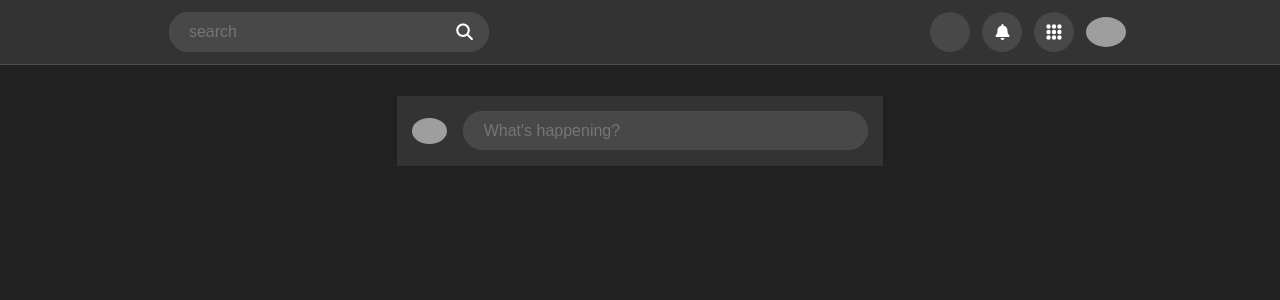
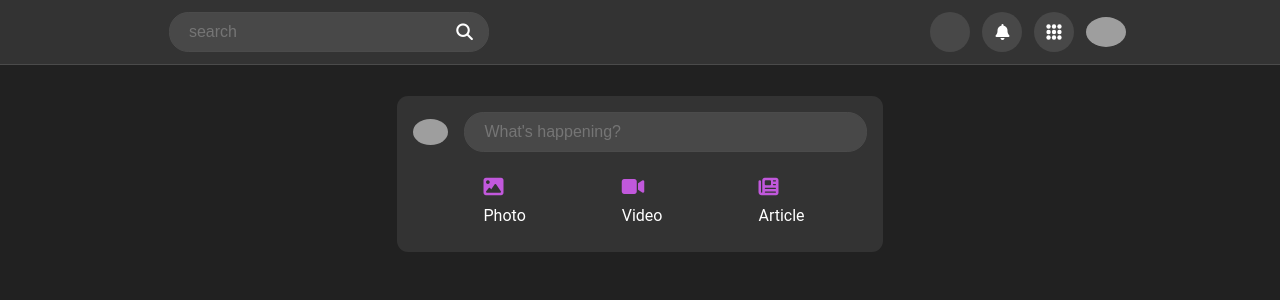
Before and after one commit to admclamb/social-media-site, a React (Create React App) app in the folder client/: page / in a window 1280 px wide. Shown: the top 300 px of the page. Built offline with nearby package versions, Linux system fonts and the light colour scheme; grey boxes are pictures that could not be loaded; some icons are missing.

Commit message:
adding create post client

```diff
--- a/client/src/components/Card/Card.css
+++ b/client/src/components/Card/Card.css
@@ -1,6 +1,4 @@
 .card {
-  border: solid 1px var(--color-primary-border);
   padding: 1rem;
-  border-radius: var(--border-radius);
-  border: solid 1px var(--color-primary-border);
+  border-radius: 0.7rem;
 }
--- a/client/src/components/Card/Card.tsx
+++ b/client/src/components/Card/Card.tsx
@@ -1,5 +1,5 @@
 import React from 'react';
-
+import './Card.css';
 type Props = {
   children: React.ReactNode;
   background: string;
--- a/client/src/components/Create/CreatePostFeed/CreatePostFeed.css
+++ b/client/src/components/Create/CreatePostFeed/CreatePostFeed.css
@@ -1,8 +1,37 @@
 .create-post-feed {
   display: flex;
+  flex-direction: column;
+}
+
+.create-post-feed--header {
+  display: flex;
+  align-items: center;
 }
 
 .create-post-feed--form {
   margin-left: 1rem;
   width: 100%;
 }
+
+.create-post-feed--links {
+  display: flex;
+  justify-content: space-between;
+  align-items: center;
+  padding-inline: 5%;
+}
+
+.create-post-feed--links a {
+  color: inherit;
+  text-decoration: none;
+  margin-top: var(--padding-md);
+  padding: 0.4rem 3rem;
+  border-radius: 15px;
+  transition: 0.25s;
+}
+
+.create-post-feed--links a:hover {
+  background-color: var(--color-primary-light);
+}
+
+.create-post-feed--links a i {
+}
--- a/client/src/components/Create/CreatePostFeed/CreatePostFeed.tsx
+++ b/client/src/components/Create/CreatePostFeed/CreatePostFeed.tsx
@@ -1,16 +1,35 @@
 import React from 'react';
 import Card from '../../Card/Card';
 import ProfileIcon from '../../Icons/ProfileIcon/ProfileIcon';
+import { Link } from 'react-router-dom';
 import './CreatePostFeed.css';
 type Props = {};
 
 const CreatePostFeed = (props: Props) => {
   return (
     <Card classes="create-post-feed">
-      <ProfileIcon />
-      <form className="create-post-feed--form">
-        <input type="text" className="input" placeholder="What's happening?" />
-      </form>
+      <div className="create-post-feed--header">
+        <ProfileIcon />
+        <form className="create-post-feed--form">
+          <input
+            type="text"
+            className="input"
+            placeholder="What's happening?"
+          />
+        </form>
+      </div>
+      <div className="create-post-feed--links">
+        <Link to="/create/photo">
+          <i className="fa-solid fa-image text-secondary fa-lg mr-sm"></i> Photo
+        </Link>
+        <Link to="/create/video">
+          <i className="fa-solid fa-video text-secondary fa-lg mr-sm"></i> Video
+        </Link>
+        <Link to="/create/article">
+          <i className="fa-solid fa-newspaper text-secondary fa-lg mr-sm"></i>
+          Article
+        </Link>
+      </div>
     </Card>
   );
 };
--- a/client/src/index.css
+++ b/client/src/index.css
@@ -30,6 +30,9 @@ html {
   --input-padding: 0.6rem;
   --input-pill: 1.2rem;
   --border-radius: 1.2rem;
+  --padding-btn-block: 0.4rem;
+  --padding-btn-inline: 1.2rem;
+  --border-radius-btn: 1.5rem;
 }
 
 body {
@@ -89,8 +92,17 @@ small,
   color: var(--color-primary-contrast-text);
 }
 
+.text-secondary {
+  color: var(--color-secondary-light);
+}
+
 /* end colors */
 /* spacing */
+
+.mr-sm {
+  margin-right: var(--margin-sm);
+}
+
 .p-m {
   padding: var(--padding-md);
 }
@@ -112,3 +124,17 @@ small,
 }
 
 /* end forms */
+/* buttons */
+.btn {
+  padding: var(--padding-btn-block) var(--padding-btn-inline);
+}
+
+.btn-secondary {
+  background-color: var(--color-secondary-main);
+  color: var(--color-secondary-contrast-text);
+}
+
+.btn-pill {
+  border-radius: var(--border-radius-btn);
+}
+/* end buttons */
```
